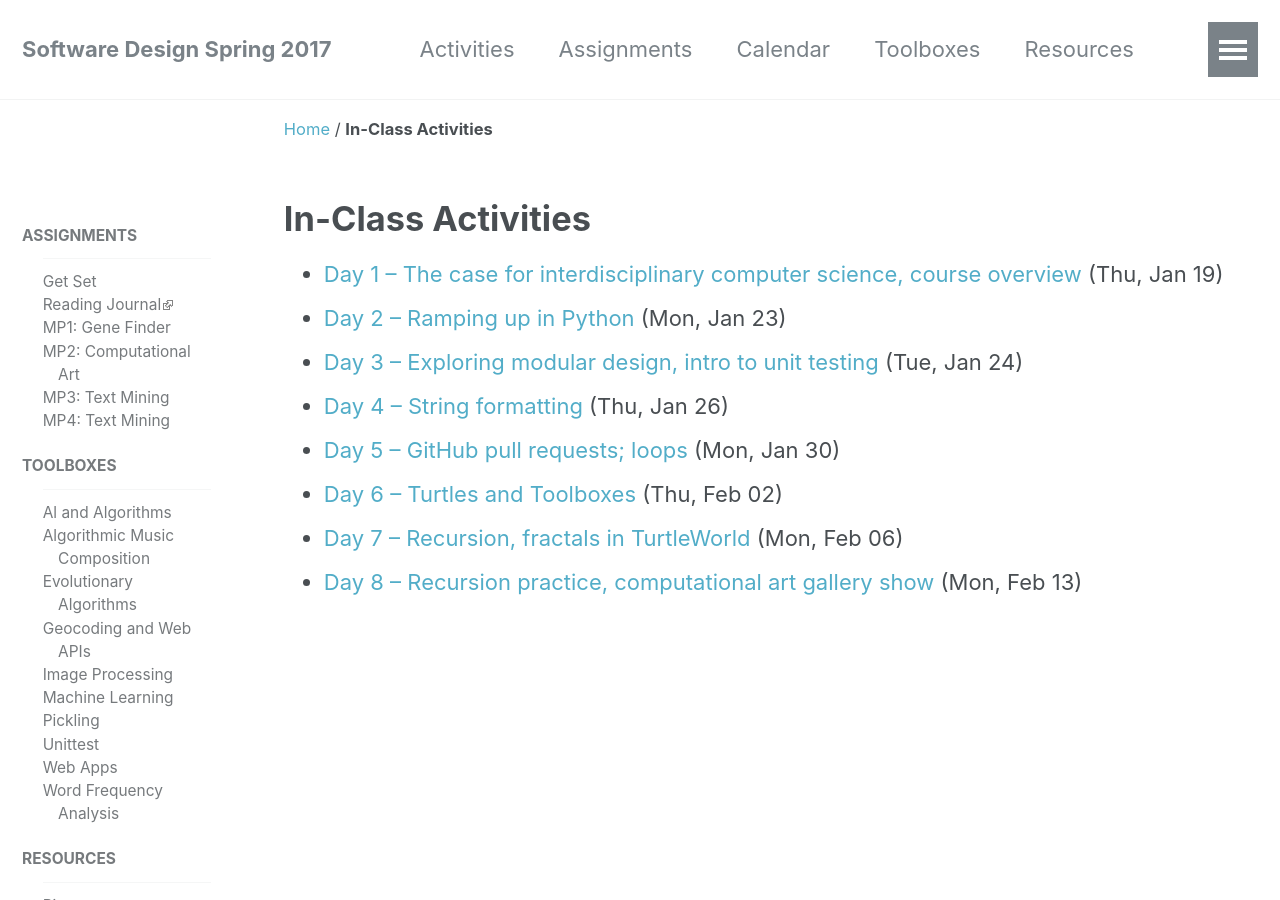
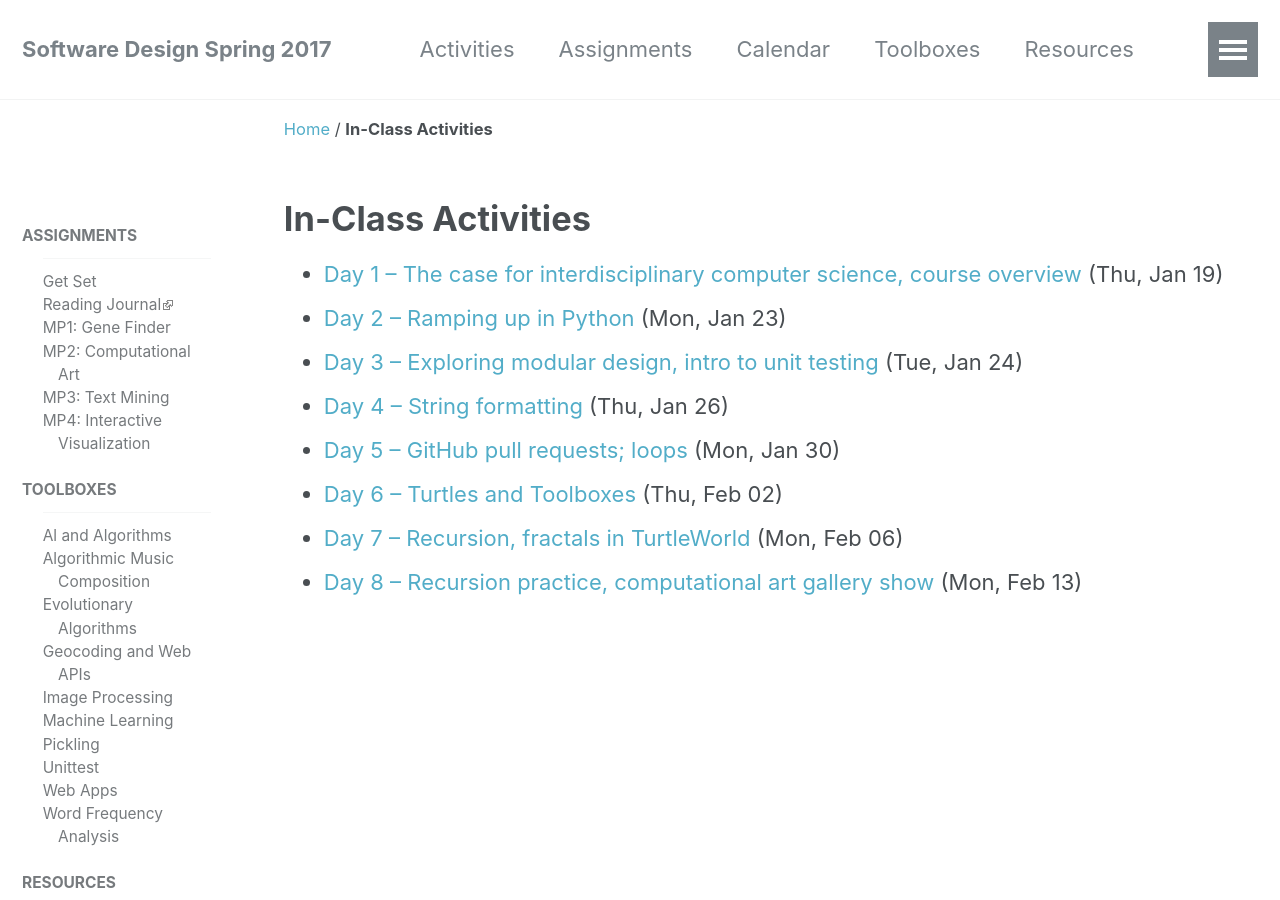
Before and after one commit to sd17spring/sd17spring.github.io, a Jekyll site: the page built from _pages/activities.html, in a window 1280 px wide and 900 px high. Built offline with Jekyll 4.4.1, drawn with Linux system fonts in a browser that asks for light colours.

Commit message:
fix MP4 title in sidebar

```diff
--- a/_data/navigation.yml
+++ b/_data/navigation.yml
@@ -29,7 +29,7 @@ docs:
         url: /assignments/mini-project-2-computational-art/
       - title: "MP3: Text Mining"
         url: /assignments/mini-project-3-text-mining/
-      - title: "MP4: Text Mining"
+      - title: "MP4: Interactive Visualization"
         url: /assignments/mini-project-4-interactive-visualization/
 
   - title: Toolboxes
```
